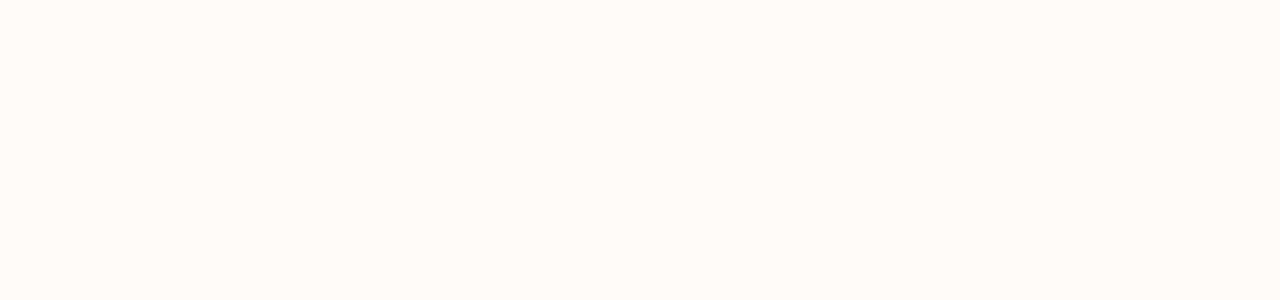
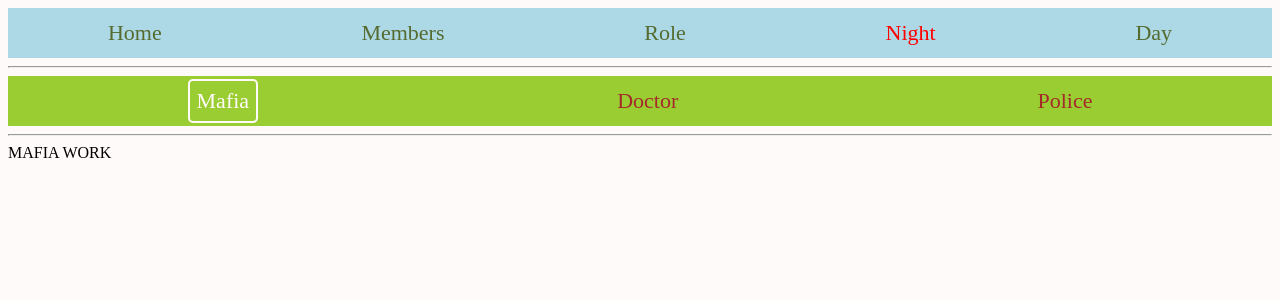
Before and after one commit to tato88/mafia, a React (Create React App) app: page /night/mafia in a window 1280 px wide. Before the commit this address had no page. Shown: the top 300 px of the page. Built offline with nearby package versions, Linux system fonts and the light colour scheme.

Commit message:
new game mode -> Done 3 routes for NIGHT -> Done
todo:
refactor function in MembersPage

night moves

```diff
--- a/src/App.js
+++ b/src/App.js
@@ -5,6 +5,9 @@
 import RolePage from "./pages/RolePage/RolePage";
 import NightPage from "./pages/NightPage/NightPage";
 import DayPage from "./pages/DayPage/DayPage";
+import MafiaPage from "./pages/MafiaPage/MafiaPage";
+import PolicePage from "./pages/PolicePage/PolicePage";
+import DoctorPage from "./pages/DoctorPage/DoctorPage";
 
 import css from './App.css'
 
@@ -16,7 +19,11 @@
                     <Route path={'home'} element={<HomePage/>}/>
                     <Route path={'members'} element={<MembersPage/>}/>
                     <Route path={'role'} element={<RolePage/>}/>
-                    <Route path={'night'} element={<NightPage/>}/>
+                    <Route path={'night'} element={<NightPage/>}>
+                        <Route path={'mafia'} element={<MafiaPage/>}/>
+                        <Route path={'doctor'} element={<DoctorPage/>}/>
+                        <Route path={'police'} element={<PolicePage/>}/>
+                    </Route>
                     <Route path={'day'} element={<DayPage/>}/>
                 </Route>
             </Routes>
--- a/src/layouts/MainLayout/MainLayout.js
+++ b/src/layouts/MainLayout/MainLayout.js
@@ -8,11 +8,11 @@
     return (
         <div>
             <div className={css.header}>
-                <NavLink to="/home">Home</NavLink>
-                <NavLink to="/members">Members</NavLink>
-                <NavLink to="/role">Role</NavLink>
-                <NavLink to="/night">Night</NavLink>
-                <NavLink to="/day">Day</NavLink>
+                <NavLink to="home">Home</NavLink>
+                <NavLink to="members">Members</NavLink>
+                <NavLink to="role">Role</NavLink>
+                <NavLink to="night">Night</NavLink>
+                <NavLink to="day">Day</NavLink>
             </div>
             <hr/>
             <Outlet/>
--- /dev/null
+++ b/src/pages/DoctorPage/DoctorPage.js
@@ -0,0 +1,11 @@
+import React from 'react';
+
+const DoctorPage = () => {
+    return (
+        <div>
+DOCTORs MOVE
+        </div>
+    );
+};
+
+export default DoctorPage;
--- /dev/null
+++ b/src/pages/MafiaPage/MafiaPage.js
@@ -0,0 +1,11 @@
+import React from 'react';
+
+const MafiaPage = () => {
+    return (
+        <div>
+MAFIA WORK
+        </div>
+    );
+};
+
+export default MafiaPage;
--- a/src/pages/NightPage/NightPage.js
+++ b/src/pages/NightPage/NightPage.js
@@ -1,25 +1,37 @@
 import React, {useState} from 'react';
+import {NavLink, Outlet} from "react-router-dom";
+
+import css from "./NightPage.module.css";
 
 const NightPage = () => {
-    const membersArr = JSON.parse(localStorage.getItem('members')) || []
-    const [members, setMembers] = useState([...membersArr])
-
+    // const membersArr = JSON.parse(localStorage.getItem('members')) || []
+    // const [members, setMembers] = useState([...membersArr])
     //
-    const kill = (e) => {
-        e.preventDefault()
-    //     const membersWithOutDeadman = members.filter(player => player.name !== e.target.value)
-    //     console.log(membersWithOutDeadman);
-    //     localStorage.setItem('members', JSON.stringify(membersWithOutDeadman))
-    }
+    // const kill = (e) => {
+    //     e.preventDefault()
+    // //     const membersWithOutDeadman = members.filter(player => player.name !== e.target.value)
+    // //     console.log(membersWithOutDeadman);
+    // //     localStorage.setItem('members', JSON.stringify(membersWithOutDeadman))
+    // }
 
     return (
         <div>
-            <ul>
+            {/*<ul>*/}
 
-                {members && members.map(member => <li key={member.name}>{member.name}
-                    <button value={member.name} onClick={kill}>KILL</button>
-                </li>)}
-            </ul>
+            {/*    {members && members.map(member => <li key={member.name}>{member.name}*/}
+            {/*        <button value={member.name} onClick={kill}>KILL</button>*/}
+            {/*    </li>)}*/}
+            {/*</ul>*/}
+
+
+
+            <div className={css.nightHeader}>
+                <NavLink to="mafia">Mafia</NavLink>
+                <NavLink to="doctor">Doctor</NavLink>
+                <NavLink to="police">Police</NavLink>
+            </div>
+            <hr/>
+            <Outlet/>
         </div>
     );
 };
--- a/src/pages/NightPage/NightPage.module.css
+++ b/src/pages/NightPage/NightPage.module.css
@@ -4,3 +4,22 @@
     color: darkred;
     border: 1px solid darkred;
 }
+.nightHeader{
+    min-height: 50px;
+    background-color: yellowgreen;
+    display: flex;
+    align-items: center;
+    justify-content: space-around;
+}
+.nightHeader a {
+    cursor: pointer;
+    text-decoration: none;
+    color: brown;
+    font-size: 22px;
+}
+.nightHeader a[class='active'] {
+    color: snow;
+    border: 2px solid snow;
+    border-radius: 5px;
+    padding: 7px;
+}
--- /dev/null
+++ b/src/pages/PolicePage/PolicePage.js
@@ -0,0 +1,11 @@
+import React from 'react';
+
+const PolicePage = () => {
+    return (
+        <div>
+            PolicePage
+        </div>
+    );
+};
+
+export default PolicePage;
```
